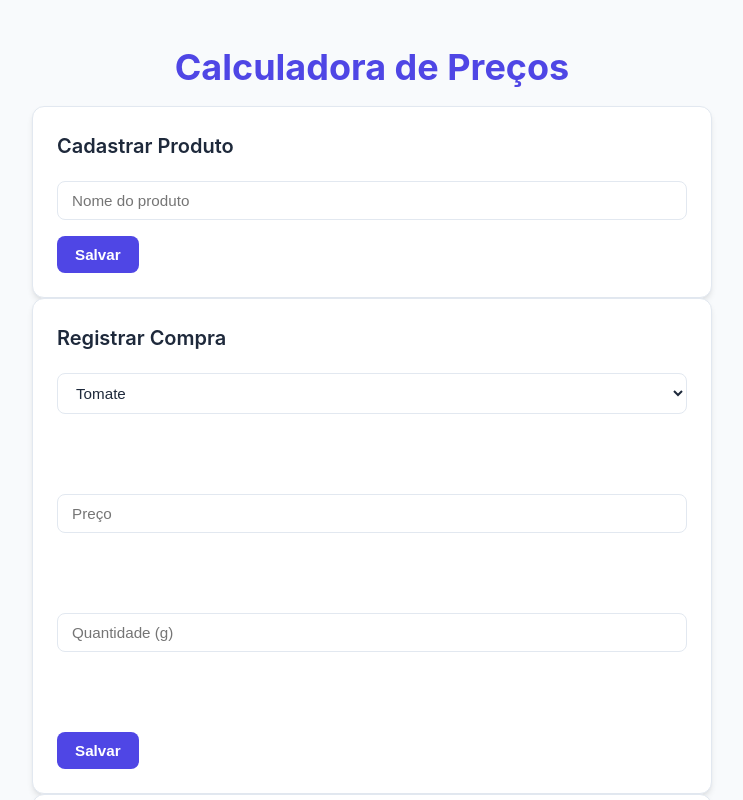
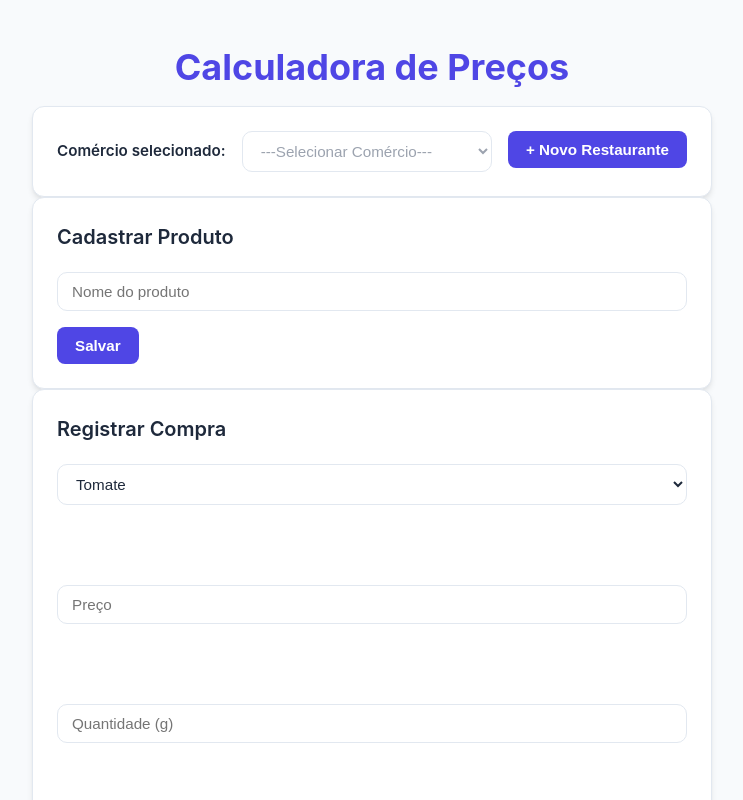
Before and after one commit to GustavoRV04/calculadora-precos, a React (Vite) app in the folder front/: page / in a window 1280 px wide. Shown: the top 800 px of the page, without its empty margins (268-1011 px from the left). Built offline with nearby package versions, Linux system fonts and the light colour scheme; data requests are answered from the project's data file.

Commit message:
feat: ajusta layout, seletor de comercio e estilos (US03)

```diff
--- a/front/src/App.jsx
+++ b/front/src/App.jsx
@@ -1,3 +1,8 @@
+import { useState } from "react";
+
+import Header
+from "./components/Header";
+
 import ProdutoForm
 from "./components/ProdutoForm";
 
@@ -16,12 +21,21 @@ from "./components/ResumoPrato";
 
 function App() {
 
+  const [restauranteAtivo, setRestauranteAtivo] = useState("");
+
   return (
     <div>
 
       <h1>
         Calculadora de Preços
       </h1>
+
+      <Header
+        restauranteAtivo={restauranteAtivo}
+        setRestauranteAtivo={setRestauranteAtivo}
+      />
+
+      <hr />
 
       <ProdutoForm />
 
--- /dev/null
+++ b/front/src/components/Header.jsx
@@ -0,0 +1,79 @@
+import { useEffect, useState } from "react";
+import { criarRestaurante, listarRestaurantes } from "../services/restauranteService";
+
+export default function Header({ restauranteAtivo, setRestauranteAtivo }) {
+  const [restaurantes, setRestaurantes] = useState([]);
+  const [novoNome, setNovoNome] = useState("");
+  const [exibirFormulario, setExibirFormulario] = useState(false);
+
+  async function carregarRestaurantes() {
+    const dados = await listarRestaurantes();
+    setRestaurantes(dados);
+  }
+
+  useEffect(() => {
+    carregarRestaurantes();
+  }, []);
+
+  async function handleSalvar() {
+    if (!novoNome.trim()) {
+      alert("Informe o nome do restaurante!");
+      return;
+    }
+
+    const criado = await criarRestaurante(novoNome);
+    alert("Restaurante cadastrado!");
+    setNovoNome("");
+    setExibirFormulario(false);
+
+    const atualizados = await listarRestaurantes();
+    setRestaurantes(atualizados);
+    setRestauranteAtivo(criado.id);
+  }
+
+  return (
+    <header className="app-header">
+      <div className="app-header-info">
+        <span>Comércio selecionado:</span>
+        <select
+          value={restauranteAtivo || ""}
+          onChange={(e) => setRestauranteAtivo(e.target.value)}
+          className={!restauranteAtivo ? "select-placeholder" : ""}
+        >
+          <option value="" className="option-placeholder">
+            ---Selecionar Comércio---
+          </option>
+          {restaurantes.length === 0 && (
+            <option value="" disabled>
+              Nenhum cadastrado
+            </option>
+          )}
+          {restaurantes.map((r) => (
+            <option key={r.id} value={r.id} className="option-item">
+              {r.nome}
+            </option>
+          ))}
+        </select>
+
+        <button
+          className="btn-novo"
+          onClick={() => setExibirFormulario(!exibirFormulario)}
+        >
+          {exibirFormulario ? "Cancelar" : "+ Novo Restaurante"}
+        </button>
+      </div>
+
+      {exibirFormulario && (
+        <div className="restaurante-form-inline">
+          <input
+            type="text"
+            placeholder="Nome do novo restaurante"
+            value={novoNome}
+            onChange={(e) => setNovoNome(e.target.value)}
+          />
+          <button onClick={handleSalvar}>Cadastrar</button>
+        </div>
+      )}
+    </header>
+  );
+}
--- a/front/src/index.css
+++ b/front/src/index.css
@@ -44,8 +44,9 @@ hr {
   display: none;
 }
 
-/* Transforms cada seção/componente em um Card elegante */
-#root > div > div {
+/* Transforma cada seção/componente num Card elegante */
+#root > div > div,
+.app-header {
   background: var(--card-bg);
   border: 1px solid var(--border-color);
   border-radius: var(--radius);
@@ -65,12 +66,12 @@ h2 {
   color: var(--text-main);
 }
 
-/* Inputs e Selects */
+/* Inputs e Selects globais */
 input, select {
   width: 100%;
   padding: 10px 14px;
   border: 1px solid var(--border-color);
-  border-radius: 8px;
+  border-radius: 10px;
   font-size: 0.95rem;
   color: var(--text-main);
   background-color: #ffffff;
@@ -82,6 +83,7 @@ input, select {
 input:focus, select:focus {
   border-color: var(--primary-color);
   box-shadow: 0 0 0 3px rgba(79, 70, 229, 0.15);
+  border-radius: 10px;
 }
 
 /* Botões */
@@ -128,3 +130,45 @@ h3 {
   margin: 8px 0 0 0;
   text-align: right;
 }
+
+/* --- Estilos do Header --- */
+.app-header-info {
+  display: flex;
+  align-items: center;
+  gap: 16px;
+  flex-wrap: wrap;
+}
+
+.app-header-info span {
+  font-weight: 600;
+  font-size: 0.95rem;
+  white-space: nowrap;
+}
+
+.app-header-info select {
+  flex: 1;
+}
+
+.btn-novo {
+  white-space: nowrap;
+}
+
+.restaurante-form-inline {
+  display: flex;
+  gap: 12px;
+  padding-top: 16px;
+  border-top: 1px solid var(--border-color);
+}
+
+/* Estilos de tom cinza para o Placeholder do Select */
+.select-placeholder {
+  color: #9ca3af !important;
+}
+
+.option-placeholder {
+  color: #9ca3af;
+}
+
+.option-item {
+  color: var(--text-main);
+}
--- /dev/null
+++ b/front/src/services/restauranteService.js
@@ -0,0 +1,18 @@
+import API_URL from "./api";
+
+export async function listarRestaurantes() {
+  const resposta = await fetch(`${API_URL}/restaurantes`);
+  return resposta.json();
+}
+
+export async function criarRestaurante(nome) {
+  const resposta = await fetch(`${API_URL}/restaurantes`, {
+    method: "POST",
+    headers: {
+      "Content-Type": "application/json",
+    },
+    body: JSON.stringify({ nome }),
+  });
+
+  return resposta.json();
+}
```
